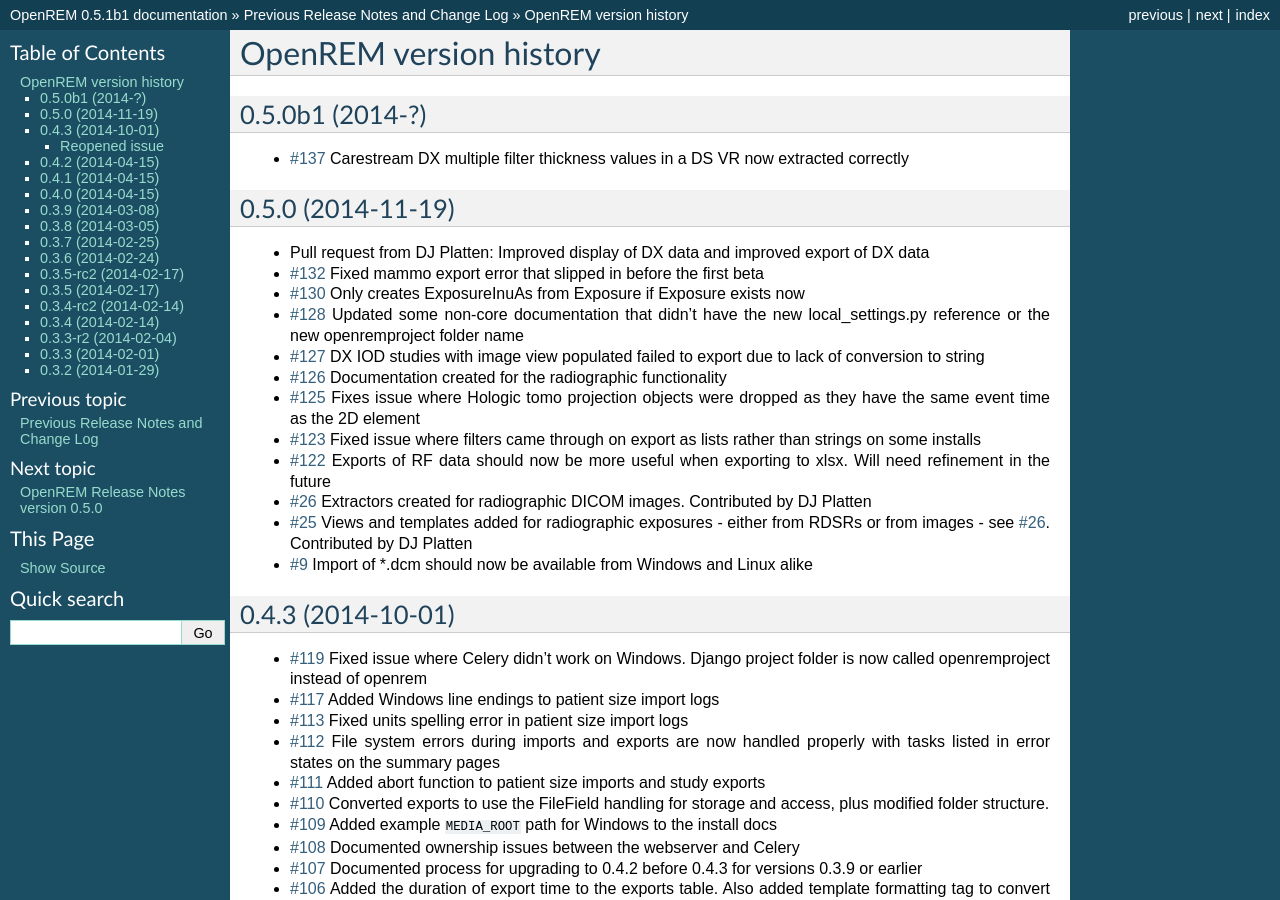
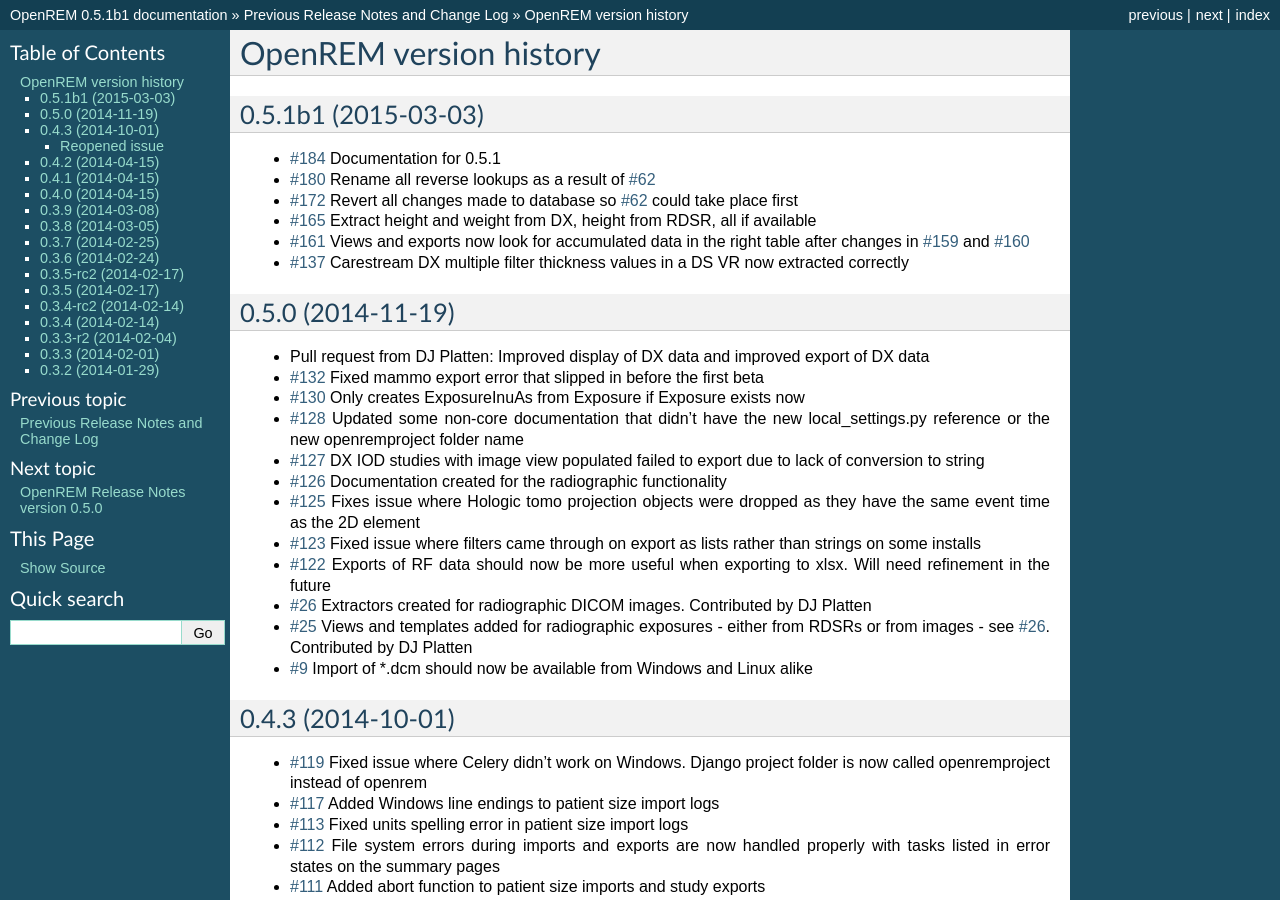
Before and after one commit to ckswilliams/modOpenREM, a Sphinx documentation site: the page built from docs/changes.rst, in a window 1280 px wide and 900 px high. Built offline with Sphinx 7.4.7, drawn with Linux system fonts in a browser that asks for light colours; some of the changed lines change nothing that is shown.

Commit message:
Started updating log for 0.5.1. Brought issues links up to #199.

```diff
--- a/docs/changes.rst
+++ b/docs/changes.rst
@@ -2,9 +2,14 @@
 OpenREM version history
 =======================
 
-0.5.0b1 (2014-?)
-----------------
+0.5.1b1 (2015-03-03)
+--------------------
 
+* `#184`_  Documentation for 0.5.1
+* `#180`_  Rename all reverse lookups as a result of `#62`_
+* `#172`_  Revert all changes made to database so `#62`_ could take place first
+* `#165`_  Extract height and weight from DX, height from RDSR, all if available
+* `#161`_  Views and exports now look for accumulated data in the right table after changes in `#159`_ and `#160`_
 * `#137`_  Carestream DX multiple filter thickness values in a DS VR now extracted correctly
 
 
@@ -212,6 +217,65 @@
 
 *       Initial version uploaded to bitbucket.org
 
+..  _`#199`: https://bitbucket.org/openrem/openrem/issue/199/
+..  _`#198`: https://bitbucket.org/openrem/openrem/issue/198/
+..  _`#197`: https://bitbucket.org/openrem/openrem/issue/197/
+..  _`#196`: https://bitbucket.org/openrem/openrem/issue/196/
+..  _`#195`: https://bitbucket.org/openrem/openrem/issue/195/
+..  _`#194`: https://bitbucket.org/openrem/openrem/issue/194/
+..  _`#193`: https://bitbucket.org/openrem/openrem/issue/193/
+..  _`#192`: https://bitbucket.org/openrem/openrem/issue/192/
+..  _`#191`: https://bitbucket.org/openrem/openrem/issue/191/
+..  _`#190`: https://bitbucket.org/openrem/openrem/issue/190/
+..  _`#189`: https://bitbucket.org/openrem/openrem/issue/189/
+..  _`#188`: https://bitbucket.org/openrem/openrem/issue/188/
+..  _`#187`: https://bitbucket.org/openrem/openrem/issue/187/
+..  _`#186`: https://bitbucket.org/openrem/openrem/issue/186/
+..  _`#185`: https://bitbucket.org/openrem/openrem/issue/185/
+..  _`#184`: https://bitbucket.org/openrem/openrem/issue/184/
+..  _`#183`: https://bitbucket.org/openrem/openrem/issue/183/
+..  _`#182`: https://bitbucket.org/openrem/openrem/issue/182/
+..  _`#181`: https://bitbucket.org/openrem/openrem/issue/181/
+..  _`#180`: https://bitbucket.org/openrem/openrem/issue/180/
+..  _`#179`: https://bitbucket.org/openrem/openrem/issue/179/
+..  _`#178`: https://bitbucket.org/openrem/openrem/issue/178/
+..  _`#177`: https://bitbucket.org/openrem/openrem/issue/177/
+..  _`#176`: https://bitbucket.org/openrem/openrem/issue/176/
+..  _`#175`: https://bitbucket.org/openrem/openrem/issue/175/
+..  _`#174`: https://bitbucket.org/openrem/openrem/issue/174/
+..  _`#173`: https://bitbucket.org/openrem/openrem/issue/173/
+..  _`#172`: https://bitbucket.org/openrem/openrem/issue/172/
+..  _`#171`: https://bitbucket.org/openrem/openrem/issue/171/
+..  _`#170`: https://bitbucket.org/openrem/openrem/issue/170/
+..  _`#169`: https://bitbucket.org/openrem/openrem/issue/169/
+..  _`#168`: https://bitbucket.org/openrem/openrem/issue/168/
+..  _`#167`: https://bitbucket.org/openrem/openrem/issue/167/
+..  _`#166`: https://bitbucket.org/openrem/openrem/issue/166/
+..  _`#165`: https://bitbucket.org/openrem/openrem/issue/165/
+..  _`#164`: https://bitbucket.org/openrem/openrem/issue/164/
+..  _`#163`: https://bitbucket.org/openrem/openrem/issue/163/
+..  _`#162`: https://bitbucket.org/openrem/openrem/issue/162/
+..  _`#161`: https://bitbucket.org/openrem/openrem/issue/161/
+..  _`#160`: https://bitbucket.org/openrem/openrem/issue/160/
+..  _`#159`: https://bitbucket.org/openrem/openrem/issue/159/
+..  _`#158`: https://bitbucket.org/openrem/openrem/issue/158/
+..  _`#157`: https://bitbucket.org/openrem/openrem/issue/157/
+..  _`#156`: https://bitbucket.org/openrem/openrem/issue/156/
+..  _`#155`: https://bitbucket.org/openrem/openrem/issue/155/
+..  _`#154`: https://bitbucket.org/openrem/openrem/issue/154/
+..  _`#153`: https://bitbucket.org/openrem/openrem/issue/153/
+..  _`#152`: https://bitbucket.org/openrem/openrem/issue/152/
+..  _`#151`: https://bitbucket.org/openrem/openrem/issue/151/
+..  _`#150`: https://bitbucket.org/openrem/openrem/issue/150/
+..  _`#149`: https://bitbucket.org/openrem/openrem/issue/149/
+..  _`#148`: https://bitbucket.org/openrem/openrem/issue/148/
+..  _`#147`: https://bitbucket.org/openrem/openrem/issue/147/
+..  _`#146`: https://bitbucket.org/openrem/openrem/issue/146/
+..  _`#145`: https://bitbucket.org/openrem/openrem/issue/145/
+..  _`#144`: https://bitbucket.org/openrem/openrem/issue/144/
+..  _`#143`: https://bitbucket.org/openrem/openrem/issue/143/
+..  _`#142`: https://bitbucket.org/openrem/openrem/issue/142/
+..  _`#141`: https://bitbucket.org/openrem/openrem/issue/141/
 ..  _`#140`: https://bitbucket.org/openrem/openrem/issue/140/
 ..  _`#139`: https://bitbucket.org/openrem/openrem/issue/139/
 ..  _`#138`: https://bitbucket.org/openrem/openrem/issue/138/
```
